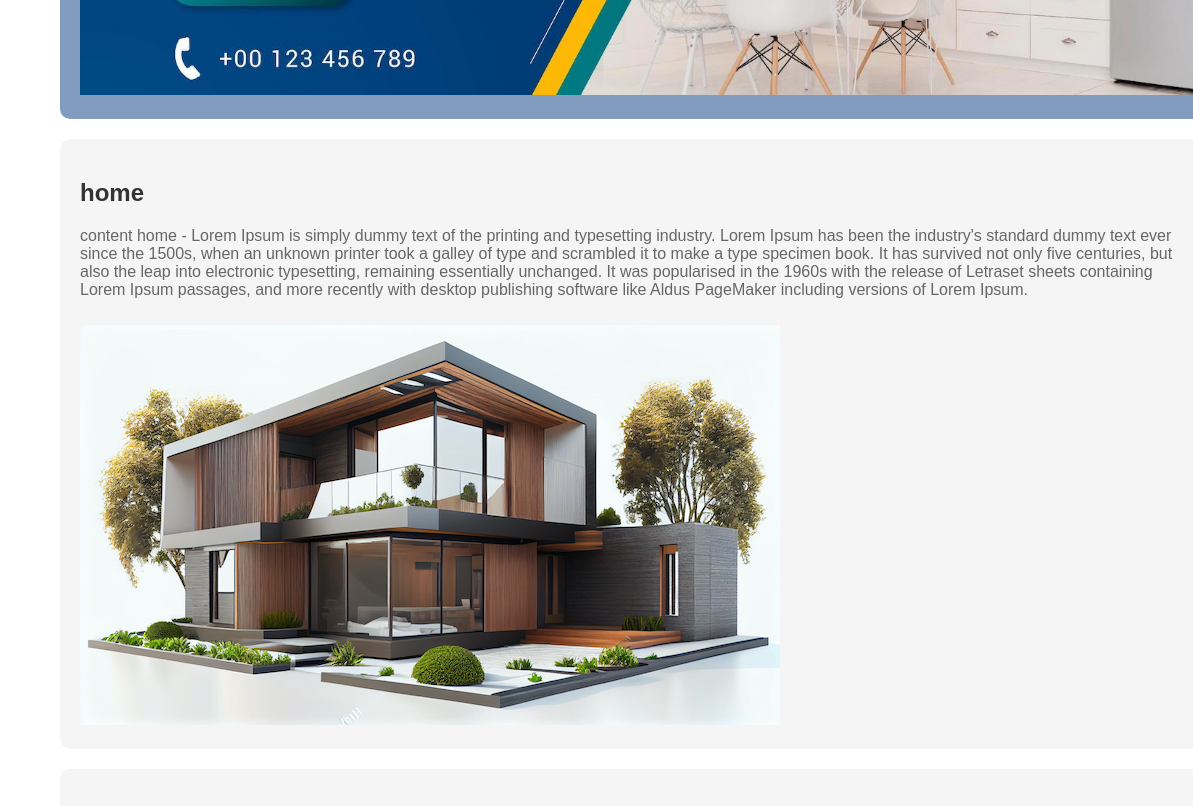
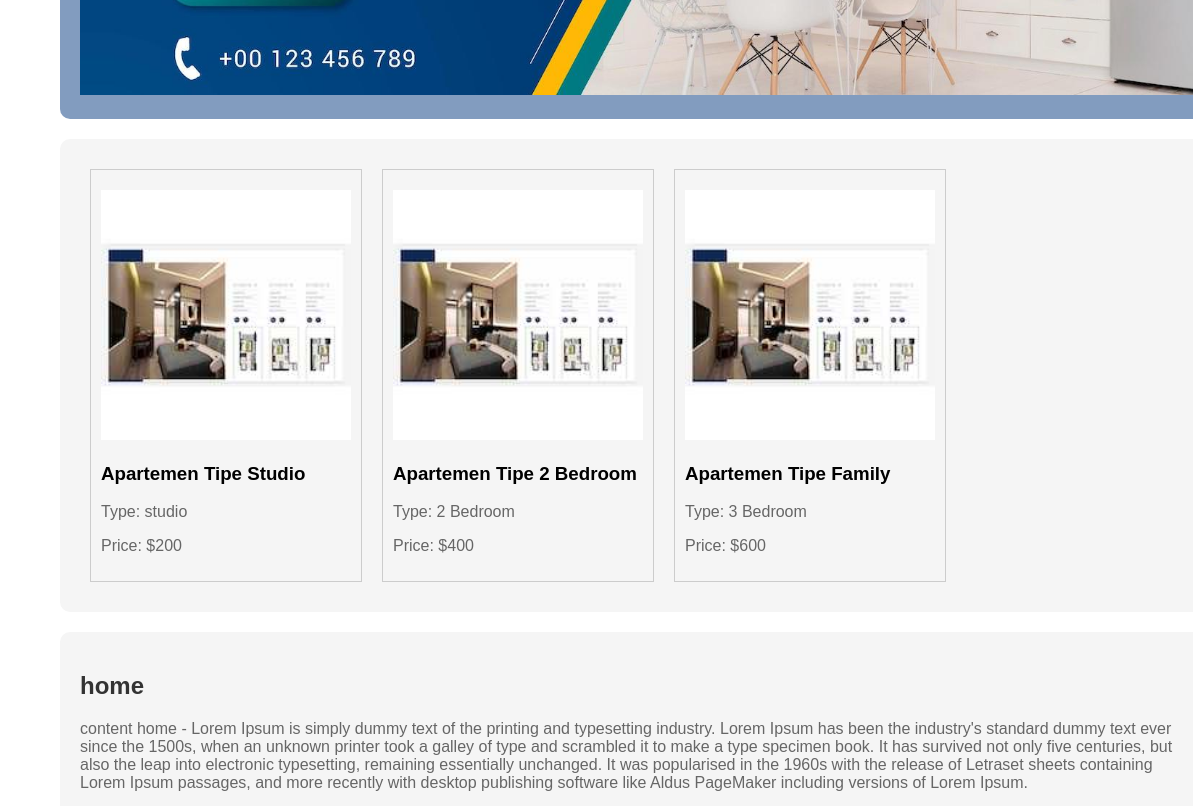
Before and after one commit to renalfarid/bandaraya, a plain HTML site: page index.html in a window 1280 px wide. Shown: the part 580-1386 px from the top of the page, 0-1193 px from the left. Drawn offline with Linux system fonts and the light colour scheme.

Commit message:
update web

```diff
--- a/css/styles.css
+++ b/assets/css/styles.css
@@ -55,6 +55,23 @@ body {
     height: auto;
   }
 
+  .product-container {
+    display: flex;
+    flex-wrap: wrap;
+}
+
+.product-card {
+    flex: 0 0 250px;
+    border: 1px solid #ccc;
+    padding: 10px;
+    margin: 10px;
+}
+
+.product-card img {
+    width: 100%;
+    height: auto;
+}
+
   section {
     background-color: #f5f5f5;
     padding: 20px;
--- /dev/null
+++ b/assets/js/product.js
@@ -0,0 +1,46 @@
+// Fetch the JSON data
+fetch('../../data/product.json')
+.then(response => response.json())
+.then(data => {
+    const productSection = document.getElementById('product');
+    console.log(data.apartemen);
+
+    // Get the "apartemen" array from the JSON data
+    const apartemen = data.apartemen;
+    // Iterate over each product object in the "apartemen" array
+    for (let i = 0; i < apartemen.length; i += 5) {
+        // Extract the product details from consecutive objects
+        const id = apartemen[i].id;
+        const name = apartemen[i + 1].name;
+        const type = apartemen[i + 2].type;
+        const price = apartemen[i + 3].price;
+        const image = apartemen[i + 4].image;
+
+        // Create a card element for the product
+        const card = document.createElement('div');
+        card.className = 'product-card';
+
+        // Create an image element and set its source
+        const img = document.createElement('img');
+        img.src = image;
+
+        // Create heading elements for name, type, and price
+        const nameHeading = document.createElement('h3');
+        nameHeading.textContent = name;
+
+        const typeHeading = document.createElement('p');
+        typeHeading.textContent = `Type: ${type}`;
+
+        const priceHeading = document.createElement('p');
+        priceHeading.textContent = `Price: $${price}`;
+
+        // Append the elements to the card
+        card.appendChild(img);
+        card.appendChild(nameHeading);
+        card.appendChild(typeHeading);
+        card.appendChild(priceHeading);
+
+        // Append the card to the product section
+        productSection.appendChild(card);
+    }
+});
--- a/js/section.js
+++ b/assets/js/section.js
@@ -1,5 +1,5 @@
     // Fetch the JSON data from the file
-    fetch('../data/bandaraya.json')
+    fetch('../../data/bandaraya.json')
     .then(response => response.json())
     .then(data => {
         // Get the section data array from the JSON
--- /dev/null
+++ b/data/product.json
@@ -0,0 +1,19 @@
+{
+    "apartemen": [
+        {"id": 1},
+        {"name": "Apartemen Tipe Studio"},
+        {"type": "studio"},
+        {"price": 200},
+        {"image": "/assets/images/products/fhd.jpeg"},
+        {"id": 2},
+        {"name": "Apartemen Tipe 2 Bedroom"},
+        {"type": "2 Bedroom"},
+        {"price": 400},
+        {"image": "/assets/images/products/fhd-2.jpeg"},
+        {"id": 2},
+        {"name": "Apartemen Tipe Family"},
+        {"type": "3 Bedroom"},
+        {"price": 600},
+        {"image": "/assets/images/products/fhd-3.jpeg"}
+    ]
+}
--- a/index.html
+++ b/index.html
@@ -5,8 +5,9 @@
         <meta http-equiv='X-UA-Compatible' content='IE=edge'>
         <title>Loka Belajar</title>
         <meta name='viewport' content='width=device-width, initial-scale=1'>
-        <link rel="stylesheet" href="css/styles.css">
-        <script src="js/section.js"></script>
+        <link rel="stylesheet" href="assets/css/styles.css">
+        <script src="assets/js/section.js"></script>
+        <script src="assets/js/product.js"></script>
         <script src="https://kit.fontawesome.com/38ecbf7a0a.js" crossorigin="anonymous"></script>
 
     </head>
@@ -26,6 +27,7 @@
     </header>
 
     <body>
+        <section id="product" class="product-container"></section>
         <div id="sectiondata"></div>
     </body>
 
```
Also changed, not shown: assets/images/products/fhd-2.jpeg (added), assets/images/products/fhd-3.jpeg (added), assets/images/products/fhd.jpeg (added).
